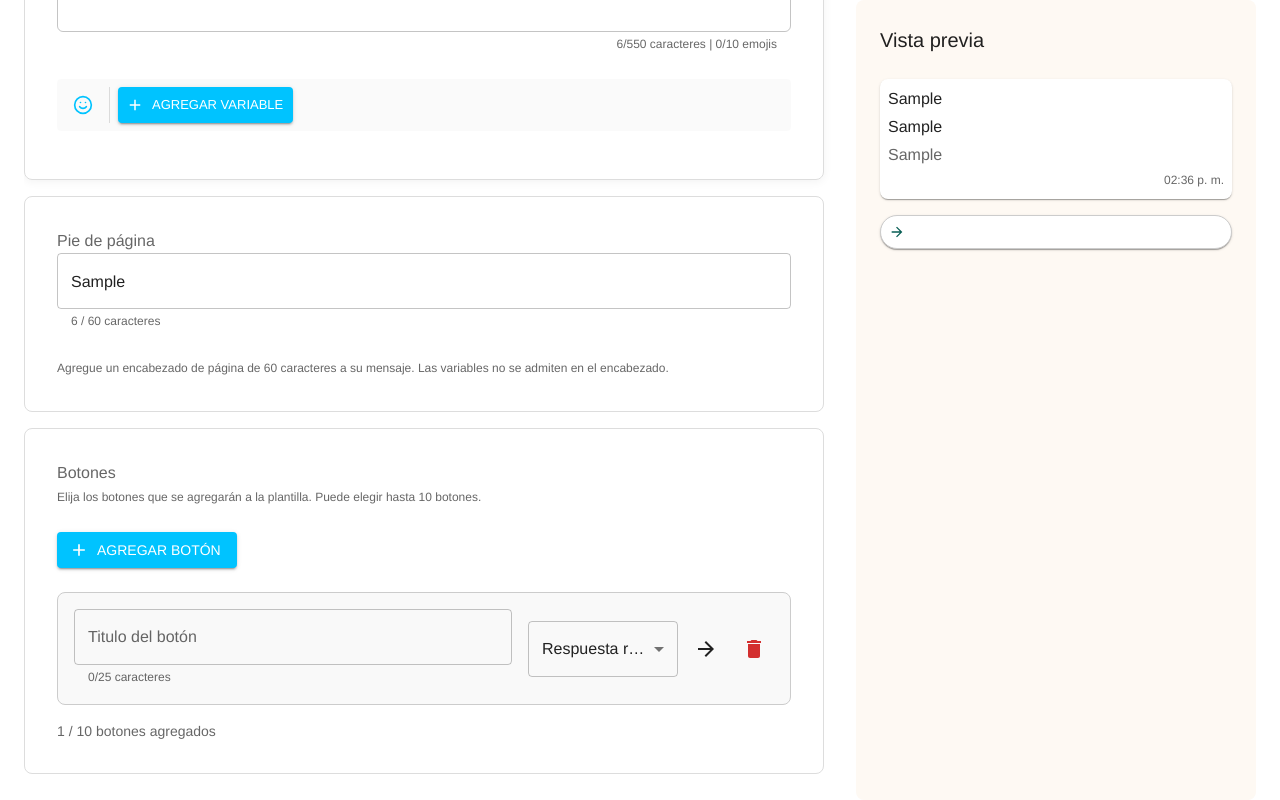
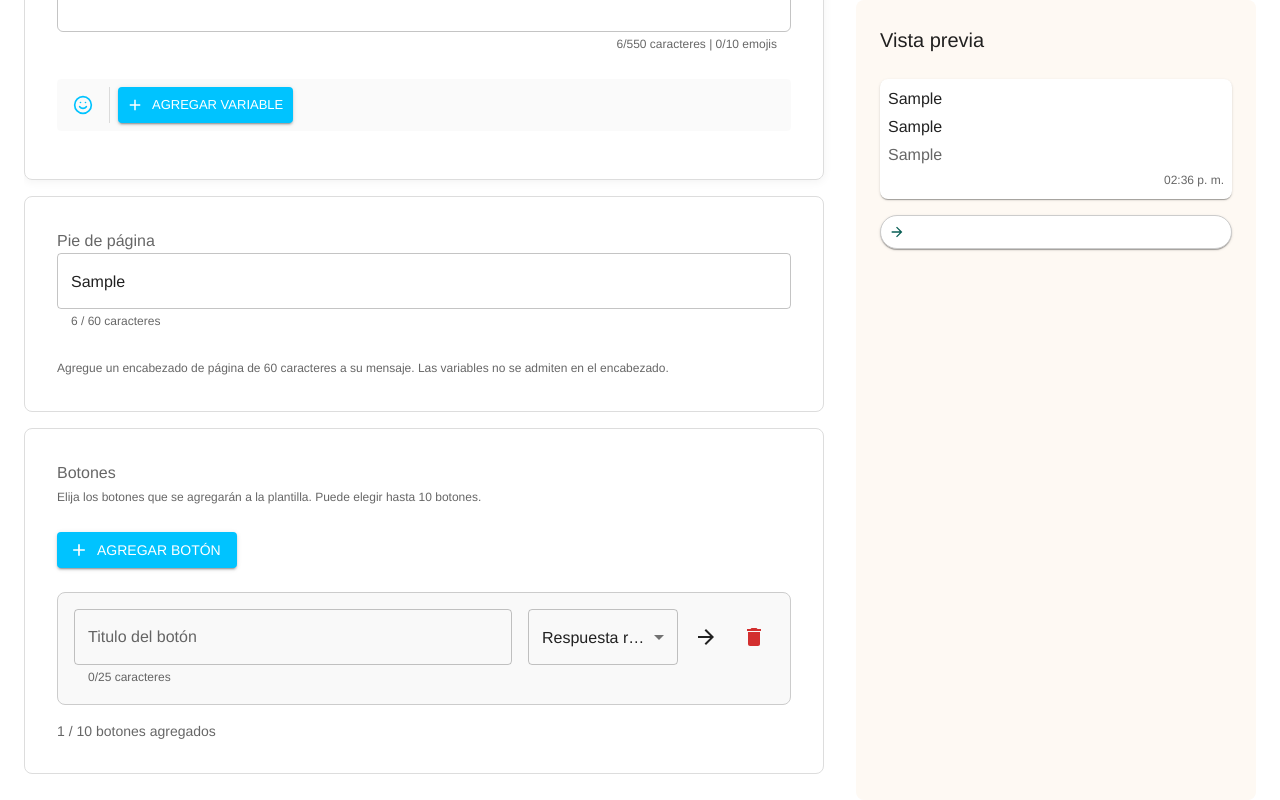
Before and after one commit to CONSYSTEC-GT/plantgup, a React (Vite) app: page /CreateTemplatePage/CreateTemplatePage in a window 1280 px wide. Both pictures are taken after typing "Sample", "Sample", "Sample", "Sample", "Sample" into the empty fields and a click on the button "AGREGAR BOTÓN". Shown: the part 2101-2901 px from the top of the page. Built offline with nearby package versions, Linux system fonts and the light colour scheme.

Commit message:
FIX
Alineación de botones en form de plantilals normales

```diff
--- a/src/components/TemplateForm.jsx
+++ b/src/components/TemplateForm.jsx
@@ -1425,7 +1425,7 @@ const handleEmojiClick = (emojiObject) => {
                 key={button.id}
                 sx={{
                   display: "flex",
-                  alignItems: "center",
+                  alignItems: "flex-start",
                   gap: 2,
                   border: "1px solid #ccc",
                   borderRadius: 2,
@@ -1482,12 +1482,15 @@ const handleEmojiClick = (emojiObject) => {
                 )}
 
                 {/* Icono según el tipo de botón */}
+                <Box sx={{ display: "flex", alignItems: "center", pt:2 }}>
                 {button.type === "QUICK_REPLY" && <ArrowForward />}
                 {button.type === "URL" && <Link />}
                 {button.type === "PHONE_NUMBER" && <Phone />}
+                </Box>
 
                 {/* Botón para eliminar */}
-                <IconButton color="error" onClick={() => removeButton(button.id)}>
+                <IconButton color="error" onClick={() => removeButton(button.id)}
+                  sx={{ alignSelf: "center", pb: 4 }}>
                   <Delete />
                 </IconButton>
               </Box>
```
